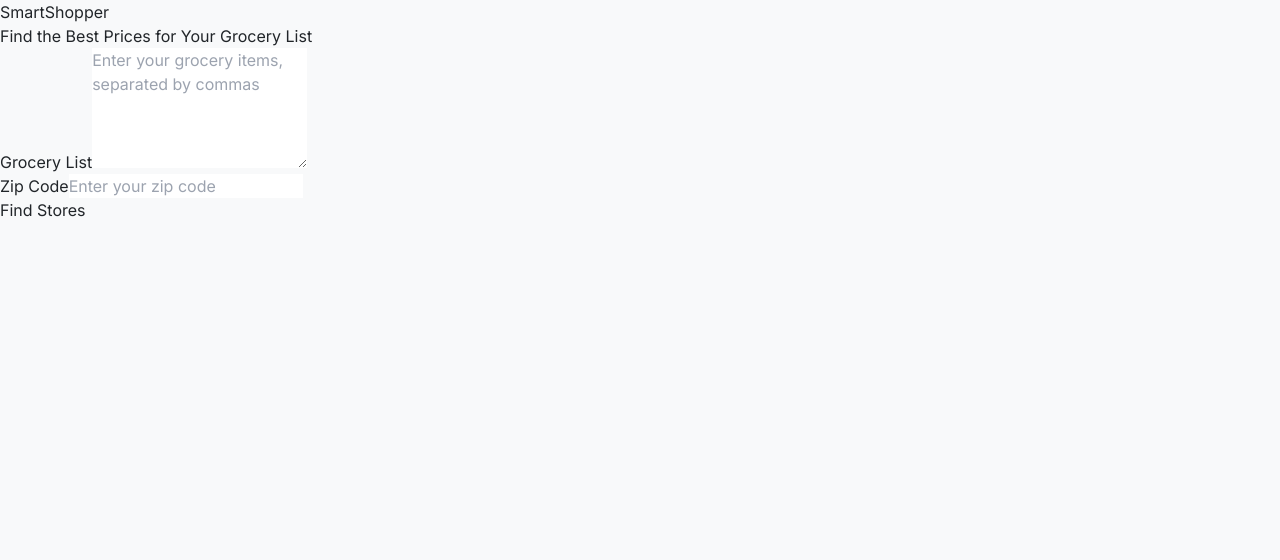
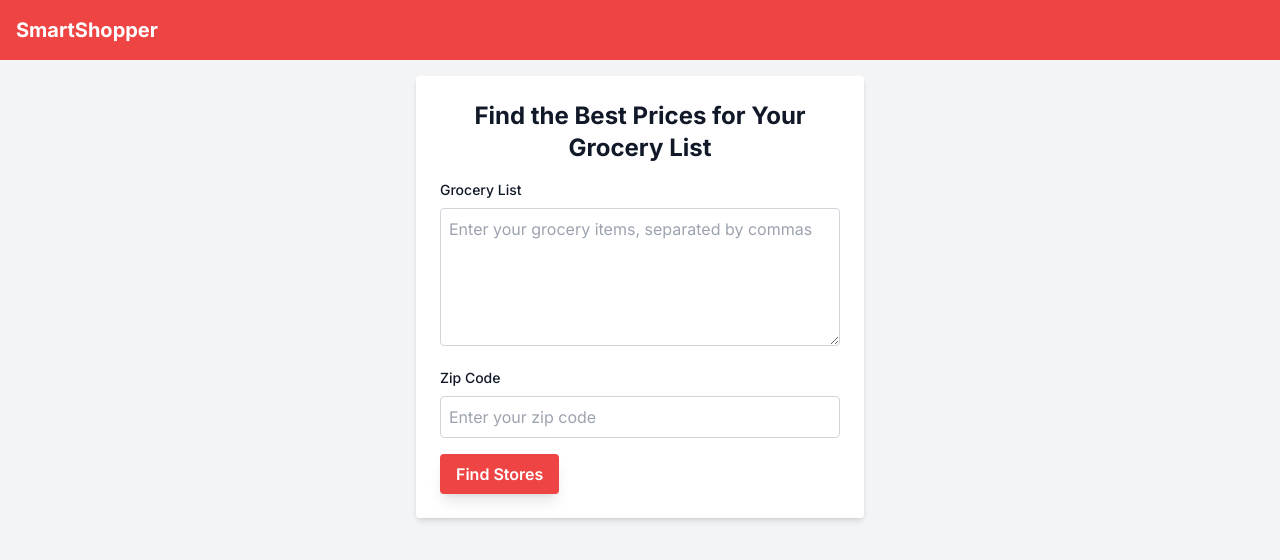
Before and after one commit to olmosalexis/SmartShopper, a Next.js app: page / in a window 1280 px wide. Shown: the top 560 px of the page. Built offline with nearby package versions, Linux system fonts and the light colour scheme.

Commit message:
Fix Tailwind CSS configuration and apply button styling

```diff
--- a/package.json
+++ b/package.json
@@ -27,7 +27,7 @@
     "autoprefixer": "^10.4.20",
     "eslint": "^8",
     "eslint-config-next": "14.2.7",
-    "postcss": "^8.4.42",
+    "postcss": "^8.4.44",
     "tailwindcss": "^3.4.10",
     "typescript": "^5"
   }
--- a/src/app/page.tsx
+++ b/src/app/page.tsx
@@ -1,6 +1,7 @@
 "use client";
 
 import React from 'react';
+import './globals.css';
 import { useForm } from 'react-hook-form';
 import { useRouter } from 'next/navigation';
 
--- a/tailwind.config.js
+++ b/tailwind.config.js
@@ -1,6 +1,6 @@
 /** @type {import('tailwindcss').Config} */
 module.exports = {
-  content: [],
+  content: ['./src/**/*.{js,ts,jsx,tsx}',],
   theme: {
     extend: {},
   },
```
Also changed, not shown: 1 other file (tests, documents, lock files or other folders).
